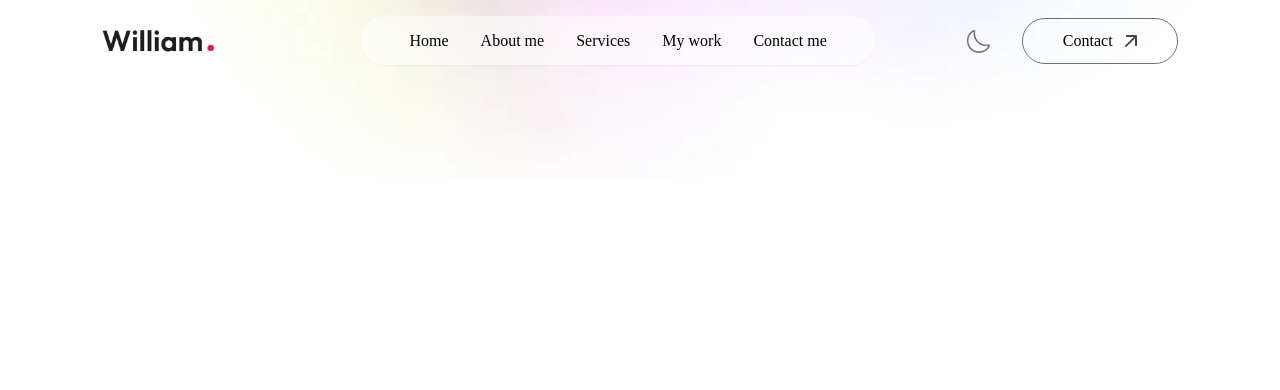
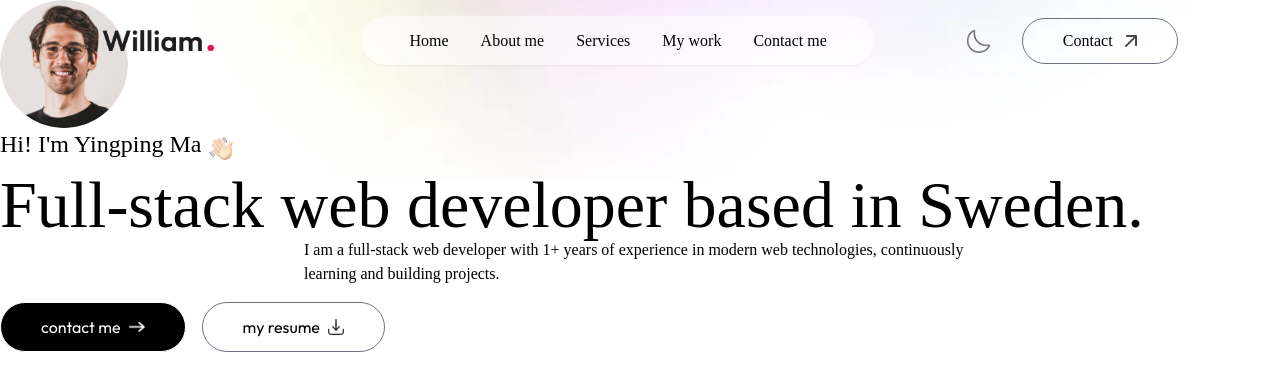
Before and after one commit to YingpMa/portfolio, a Next.js app: page / in a window 1280 px wide. Shown: the top 390 px of the page. Built offline with nearby package versions, Linux system fonts and the light colour scheme; a web font is replaced by a local one.

Commit message:
Initial header section, further improvements coming

```diff
--- /dev/null
+++ b/app/components/Header.jsx
@@ -0,0 +1,42 @@
+import { assets } from "@/assets/assets";
+import Image from "next/image";
+import React from "react";
+
+const Header = () => {
+  return (
+    <div>
+      <div>
+        <Image src={assets.profile_img} alt="" className="rounded-full w-32" />
+      </div>
+      <h3 className="flex items-end gap-2 text-xl md:text-2xl mb-3 font-Ovo">
+        Hi! I'm Yingping Ma
+        <Image src={assets.hand_icon} alt="" className="w-6" />
+      </h3>
+      <h1 className="text-3xl sm:text-6xl lg:text-[66px] font-Ovo">
+        Full-stack web developer based in Sweden.
+      </h1>
+      <p className="max-w-2xl mx-auto font-Ovo">
+        I am a full-stack web developer with 1+ years of experience in modern
+        web technologies, continuously learning and building projects.
+      </p>
+      <div className="flex flex-col sm:flex-row items-center gap-4 mt-4">
+        <a
+          href="#contact"
+          className="px-10 py-3 border border-white rounded-full bg-black text-white flex items-center gap-2"
+        >
+          contact me{" "}
+          <Image src={assets.right_arrow_white} alt="" className="w-4" />
+        </a>
+        <a
+          href="/sample-resume.pdf"
+          download
+          className="px-10 py-3 border rounded-full border-gray-500 flex items-center gap-2"
+        >
+          my resume <Image src={assets.download_icon} alt="" className="w-4" />
+        </a>
+      </div>
+    </div>
+  );
+};
+
+export default Header;
--- a/app/page.js
+++ b/app/page.js
@@ -1,10 +1,12 @@
 "use client";
+import Header from "./components/Header";
 import Navbar from "./components/Navbar";
 
 export default function Home() {
   return (
     <>
       <Navbar />
+      <Header />
     </>
   );
 }
```
